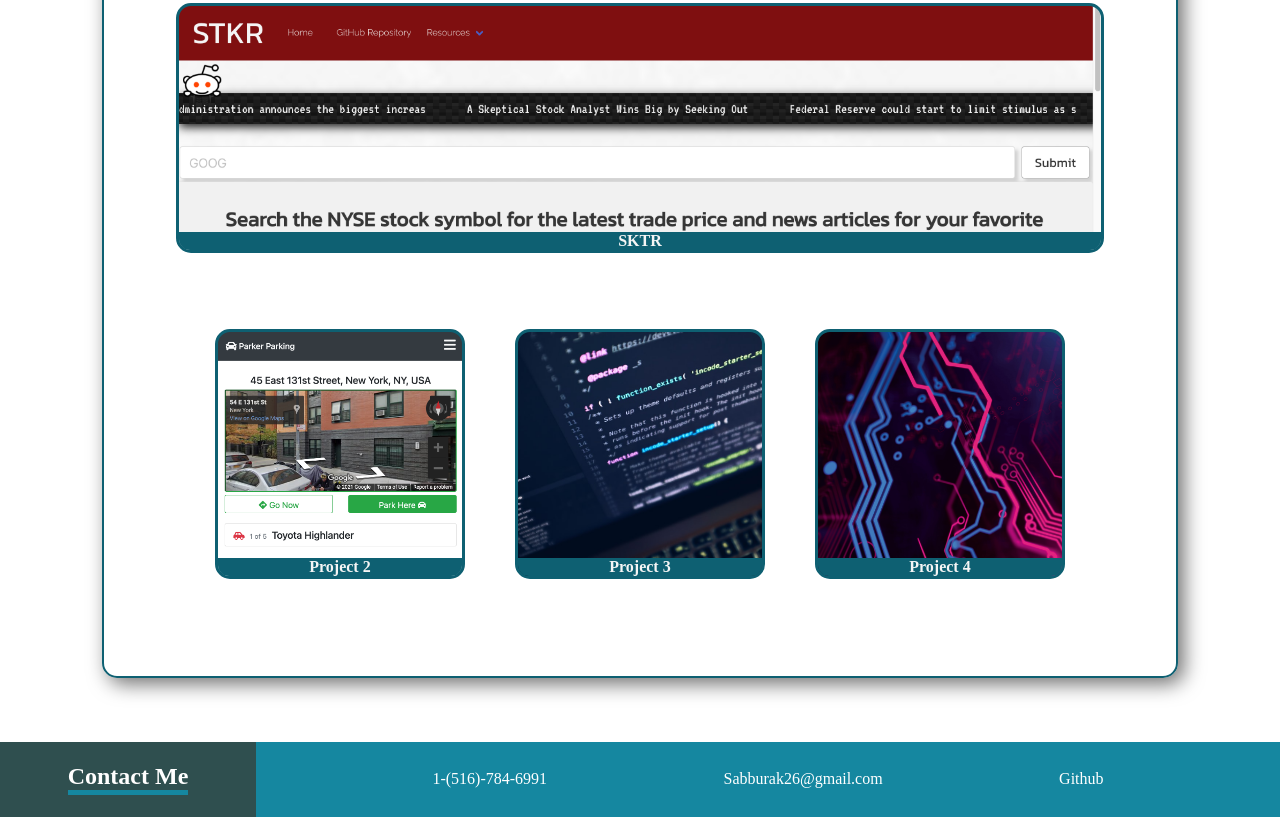
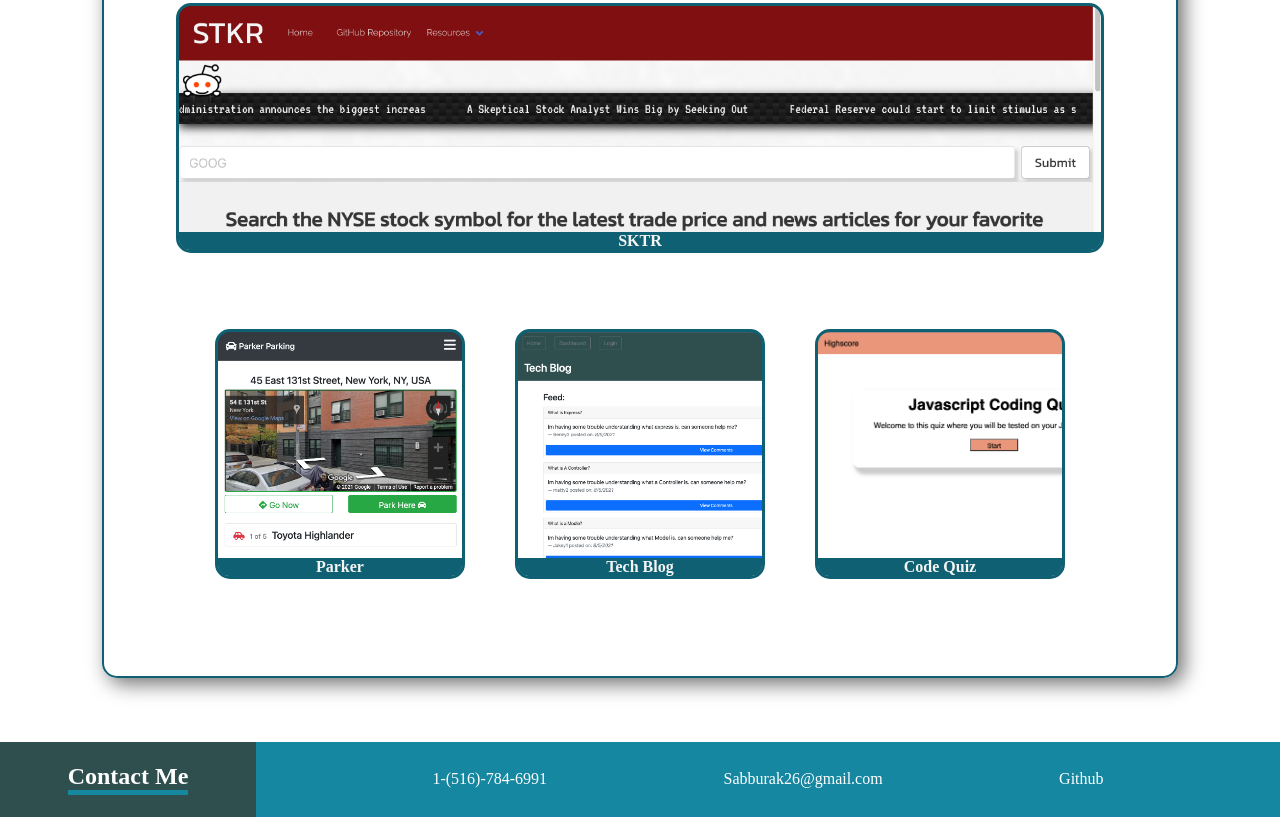
Before and after one commit to brickly26/Burak-Aksu-Portfolio, a plain HTML site: page index.html in a window 1280 px wide. Shown: the part 590-1407 px from the top of the page. Drawn offline with Linux system fonts and the light colour scheme.

Commit message:
added links and titles to each assignment

```diff
--- a/Assets/css/style.css
+++ b/Assets/css/style.css
@@ -185,12 +185,12 @@ h4 {
 }
 
 #project-3 {
-  background-image: url(../images/tech1.jpeg);
+  background-image: url(../images/TechBlog.png);
   background-size: cover;
 }
 
 #project-4 {
-  background-image: url(../images/tech3.jpeg);
+  background-image: url(../images/CodeQuiz.png);
   background-size: cover;
 }
 
--- a/index.html
+++ b/index.html
@@ -4,12 +4,12 @@
     <meta charset="UTF-8">
     <meta http-equiv="X-UA-Compatible" content="IE=edge">
     <meta name="viewport" content="width=device-width, initial-scale=1.0">
-    <link rel="stylesheet" href="./Assets/css/style.css">
+    <link rel="stylesheet" href="./assets/css/style.css">
     <title>Document</title>
 </head>
 <body>
     <header>
-        <img id="profile" src="./Assets/images/pfp.jpg" alt="profile pic">
+        <img id="profile" src="./assets/images/pfp.jpg" alt="profile pic">
         <h1>Burak Aksu</h1>
     </header>
     <nav>
@@ -51,19 +51,19 @@
                 </a>
             </div>
             <div id="projects">
-                <a href="https://github.com/zanamama/parker">
+                <a href="https://parker-live.herokuapp.com">
                     <div class="cards1" id="project-2">
-                        <h4 id="p2-title">Project 2</h4>
+                        <h4 id="p2-title">Parker</h4>
                     </div>
                 </a>
-                <a href="#work">
+                <a href="https://tech-blog-ba.herokuapp.com/">
                     <div class="cards1" id="project-3">
-                        <h4 id="p2-title">Project 3</h4>
+                        <h4 id="p2-title">Tech Blog</h4>
                     </div>
                 </a>
-                <a href="#work">
+                <a href="https://brickly26.github.io/Code-Quiz/">
                     <div class="cards1" id="project-4">
-                        <h4 id="p2-title">Project 4</h4>
+                        <h4 id="p2-title">Code Quiz</h4>
                     </div>
                 </a>
             </div>
```
Also changed, not shown: Assets/images/CodeQuiz.png (added), Assets/images/TechBlog.png (added), 2 other files.
